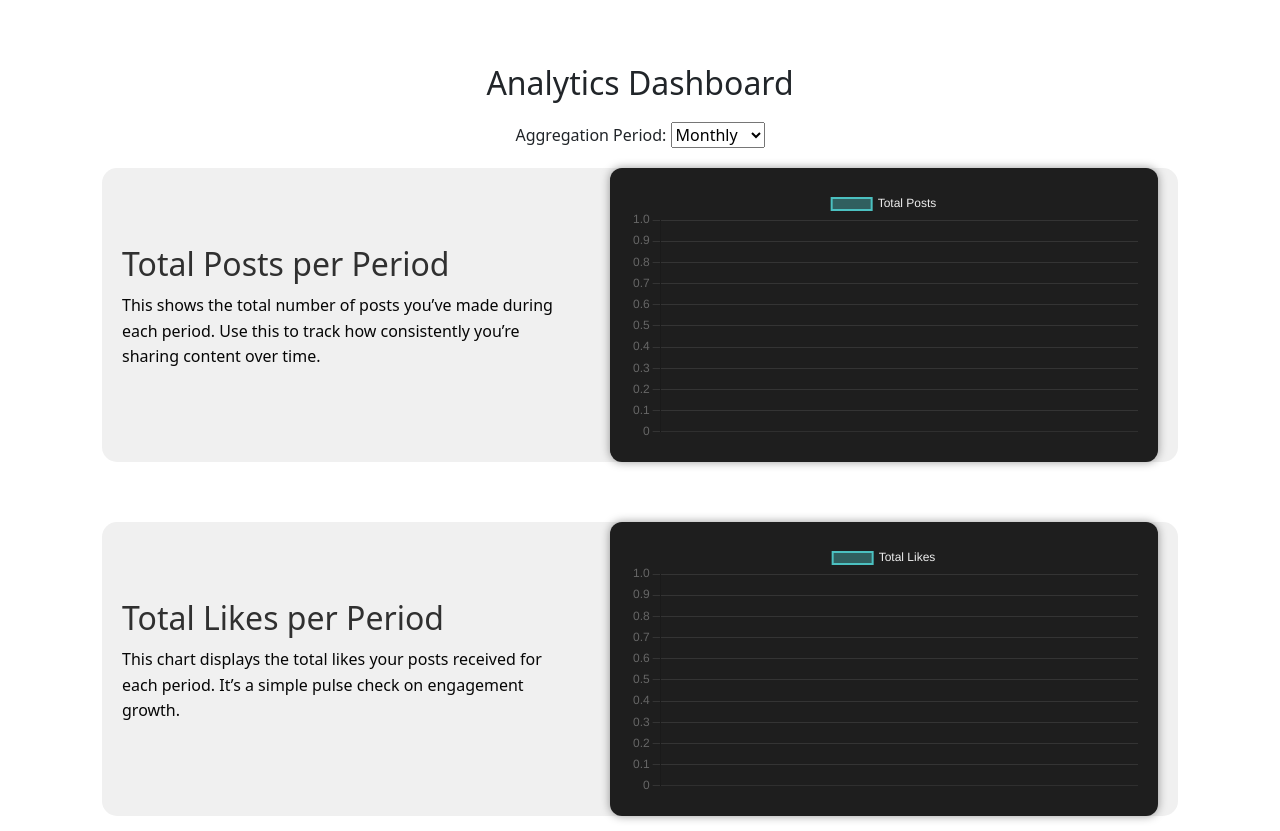
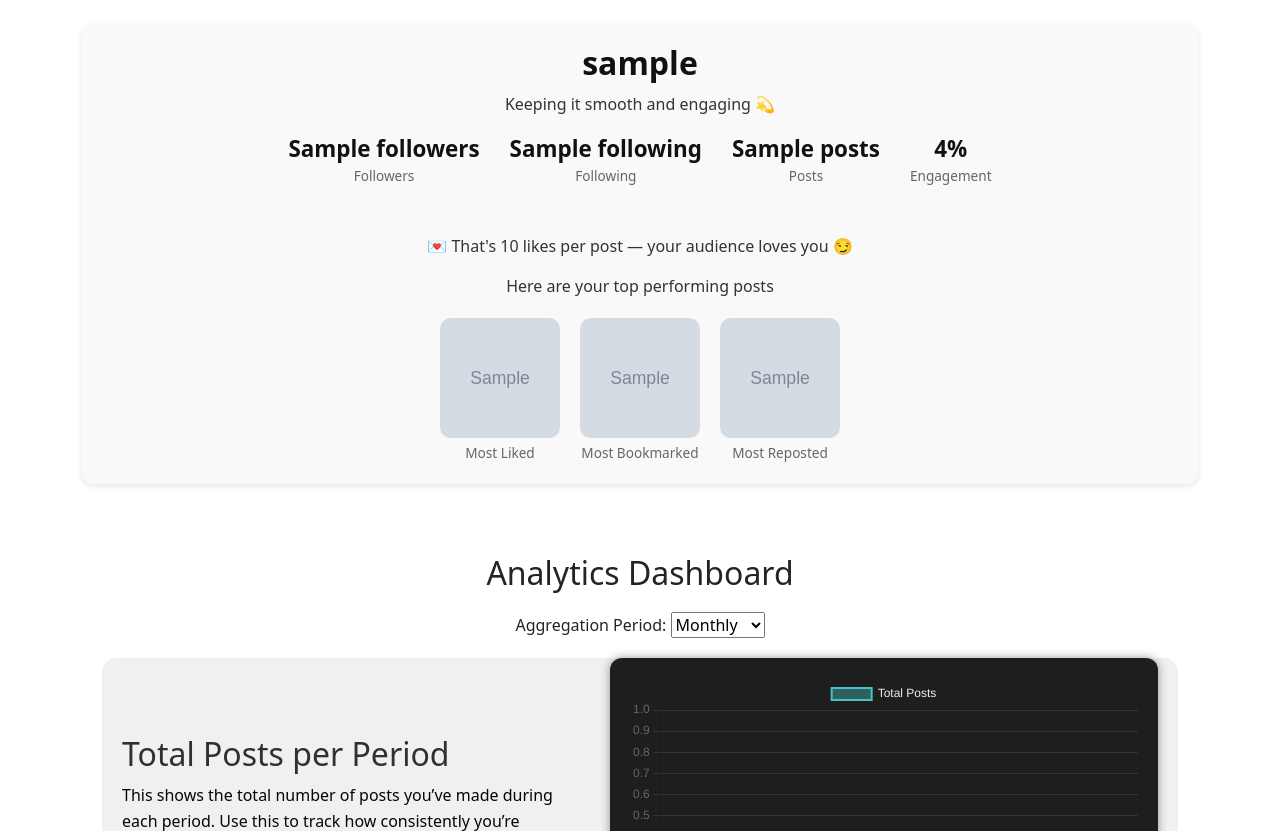
Before and after one commit to cluck28/bluesky-automation, a Flask app: template src/templates/analytics.html in a window 1280 px wide. Shown: the part 56-887 px from the top of the page. Run offline with Flask 3, Linux system fonts and the light colour scheme; the template is opened without the code that fills it: most values are stand-ins (such as "Sample title", 1, 10 or a date in 2020); grey boxes marked "Sample" are stand-in pictures.

Commit message:
overview section

```diff
--- a/src/app.py
+++ b/src/app.py
@@ -13,6 +13,7 @@ from analytics.aggregations import (
     get_user_feed_df,
     stacked_agg_user_feed_dataframe,
 )
+from analytics.top_posts import get_most_liked_post, get_most_reposted_post, get_most_bookmarked_post
 from bluesky_client.get_author_feed import get_author_feed
 from bluesky_client.get_profile import get_profile, get_follows, get_followers
 from bluesky_client.schemas.profile import Profile, Follower
@@ -122,24 +123,42 @@ def analytics():
     feed_posts = get_user_feed()
     feed_df = get_user_feed_dataframe(feed_posts, USER_HANDLE)
     user_profile = get_user_profile()
-    user_follows = get_user_follows()
-    user_followers = get_user_followers()
-    #print(user_profile.model_dump())
-    #print([user.model_dump() for user in user_follows])
-    print([user.model_dump() for user in user_followers])
+    handle = user_profile.handle
+    followers = user_profile.followers_count
+    following = user_profile.follows_count
+    engagement_rate = 100
     total_likes = agg_user_feed_dataframe(
         feed_df, "total_likes", "like_count", "sum", period
     )
+    likes = sum(total_likes["values"])
     total_posts = agg_user_feed_dataframe(
         feed_df, "total_posts", "like_count", "count", period
     )
+    posts = sum(total_posts["values"])
     avg_likes = agg_user_feed_dataframe(
         feed_df, "average_likes", "like_count", "mean", period
     )
+    average_likes = round(likes / posts, 0)
+    print(average_likes)
     stacked_totals = stacked_agg_user_feed_dataframe(feed_df, "sum", period)
     stacked_averages = stacked_agg_user_feed_dataframe(feed_df, "mean", period)
+    top_liked_post_img, top_liked_post_count = get_most_liked_post(feed_posts, USER_HANDLE)
+    top_bookmarked_post_img, top_bookmarked_post_count = get_most_bookmarked_post(feed_posts, USER_HANDLE)
+    top_reposted_post_img, top_reposted_post_count = get_most_reposted_post(feed_posts, USER_HANDLE)
     return render_template(
         "analytics.html",
+        handle=handle,
+        followers=followers,
+        following=following,
+        posts=posts,
+        engagement_rate=engagement_rate,
+        average_likes=average_likes,
+        top_liked_post_img=top_liked_post_img,
+        top_likes_count=top_liked_post_count,
+        top_bookmarked_post_img=top_bookmarked_post_img,
+        top_bookmarked_count=top_bookmarked_post_count,
+        top_reposted_post_img=top_reposted_post_img,
+        top_reposted_count=top_reposted_post_count,
         total_likes=total_likes,
         avg_likes=avg_likes,
         total_posts=total_posts,
--- a/src/static/css/analytics.css
+++ b/src/static/css/analytics.css
@@ -1,3 +1,119 @@
+.profile-header {
+    background-color: #f9f9f9; /* light grey */
+    color: #333; /* dark grey text */
+    padding: 20px;
+    border-radius: 10px;
+    margin-bottom: 30px;
+    text-align: center;
+    box-shadow: 0 2px 6px rgba(0,0,0,0.1);
+}
+
+.profile-header h1 {
+    margin: 0 0 10px 0;
+    font-size: 2rem;
+    color: #111; /* slightly darker for the handle */
+    font-weight: 600;
+}
+
+.follow-stats {
+    display: flex;
+    justify-content: center;
+    gap: 30px;
+    flex-wrap: wrap;
+}
+
+.stat {
+    display: flex;
+    flex-direction: column;
+    align-items: center;
+}
+
+.stat-number {
+    font-size: 1.4rem;
+    font-weight: bold;
+    color: #111;
+}
+
+.stat-label {
+    font-size: 0.85rem;
+    color: #666;
+}
+
+.top-posts {
+    display: flex;
+    justify-content: center;
+    gap: 20px;
+    margin-top: 20px;
+    flex-wrap: wrap;
+}
+
+.top-post {
+    display: flex;
+    flex-direction: column;
+    align-items: center;
+}
+
+.top-post img {
+    width: 120px;
+    height: 120px;
+    object-fit: cover;
+    border-radius: 10px;
+    box-shadow: 0 2px 6px rgba(0,0,0,0.1);
+    transition: transform 0.2s;
+}
+
+.top-post img:hover {
+    transform: scale(1.1);
+}
+
+.top-post-label {
+    margin-top: 5px;
+    font-size: 0.85rem;
+    color: #666;
+}
+
+.top-post-container {
+    position: relative;
+    width: 120px;
+    height: 120px;
+    border-radius: 10px;
+    overflow: hidden;
+}
+
+.top-post-container img {
+    width: 100%;
+    height: 100%;
+    object-fit: cover;
+    transition: transform 0.3s;
+}
+
+.top-post-container:hover img {
+    transform: scale(1.1);
+}
+
+.top-post-overlay {
+    position: absolute;
+    top: 0;
+    left: 0;
+    width: 100%;
+    height: 100%;
+    background-color: rgba(0,0,0,0.5);
+    color: #fff;
+    display: flex;
+    justify-content: center;
+    align-items: center;
+    font-weight: bold;
+    font-size: 1.1rem;
+    opacity: 0;
+    transition: opacity 0.3s;
+    border-radius: 10px;
+}
+
+.top-post-container:hover .top-post-overlay {
+    opacity: 1;
+}
+
+
 .analytics-container {
     display: flex;
     flex-direction: column;
--- a/src/templates/analytics.html
+++ b/src/templates/analytics.html
@@ -1,5 +1,63 @@
 {% extends "base.html" %}
 {% block content %}
+<div class="profile-header">
+    <div class="profile-info">
+        <h1>{{ handle }}</h1>
+        <p class="tagline">Keeping it smooth and engaging 💫</p>
+        <div class="follow-stats">
+            <div class="stat">
+                <span class="stat-number">{{ followers }}</span>
+                <span class="stat-label">Followers</span>
+            </div>
+            <div class="stat">
+                <span class="stat-number">{{ following }}</span>
+                <span class="stat-label">Following</span>
+            </div>
+            <div class="stat">
+                <span class="stat-number">{{ posts }}</span>
+                <span class="stat-label">Posts</span>
+            </div>
+            <div class="stat">
+                <span class="stat-number">{{ engagement_rate }}%</span>
+                <span class="stat-label">Engagement</span>
+            </div>
+        </div>
+        <br></br>
+        <p class="fun-stats">💌 That's {{ average_likes }} likes per post — your audience loves you 😏</p>
+
+        <!-- New section for top posts -->
+        <p class="fun-stats">Here are your top performing posts</p>
+        <div class="top-posts">
+            <div class="top-post">
+                <div class="top-post-container">
+                    <img src="{{ top_liked_post_img }}" alt="Most Liked Post">
+                    <div class="top-post-overlay">
+                        <span>{{ top_likes_count }}</span>
+                    </div>
+                </div>
+                <span class="top-post-label">Most Liked</span>
+            </div>
+            <div class="top-post">
+                <div class="top-post-container">
+                    <img src="{{ top_bookmarked_post_img }}" alt="Most Bookmarked Post">
+                    <div class="top-post-overlay">
+                        <span>{{ top_bookmarked_count }}</span>
+                    </div>
+                </div>
+                <span class="top-post-label">Most Bookmarked</span>
+            </div>
+            <div class="top-post">
+                <div class="top-post-container">
+                    <img src="{{ top_reposted_post_img }}" alt="Most Reposted Post">
+                    <div class="top-post-overlay">
+                        <span>{{ top_reposted_count }}</span>
+                    </div>
+                </div>
+                <span class="top-post-label">Most Reposted</span>
+            </div>
+        </div>
+    </div>
+</div>
 <div class="analytics-container">
     <h1>Analytics Dashboard</h1>
         <!-- Aggregation Selector -->
```
Also changed, not shown: src/analytics/top_posts.py (added, +42 -0 lines).
